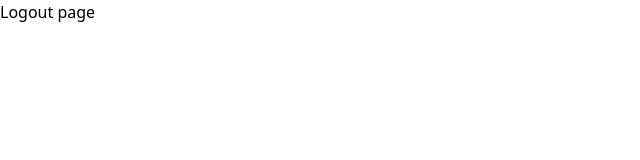
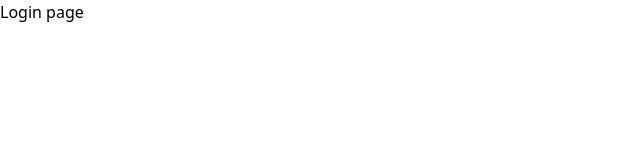
Before and after one commit to Thendo-T/dashboard, a React (Vite) app: page /login in a window 1280 px wide. Shown: the top 160 px of the page, without its empty margins (0-640 px from the left). Built offline with nearby package versions, Linux system fonts and the light colour scheme.

Commit message:
word fix

```diff
--- a/src/components/login.jsx
+++ b/src/components/login.jsx
@@ -1,3 +1,3 @@
 export default function Login() {
-    return <h1 className="mt-3">Logout page</h1>;
+    return <h1 className="mt-3">Login page</h1>;
   }
```
